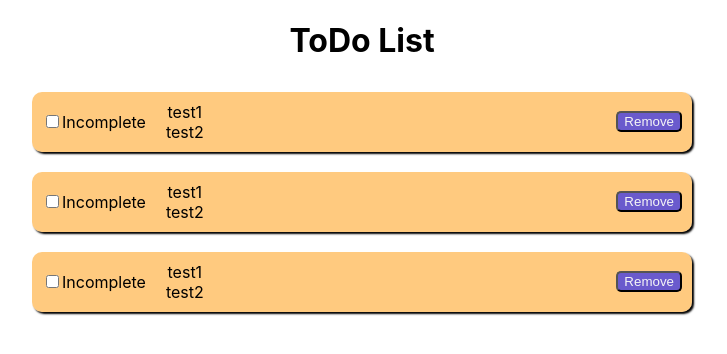
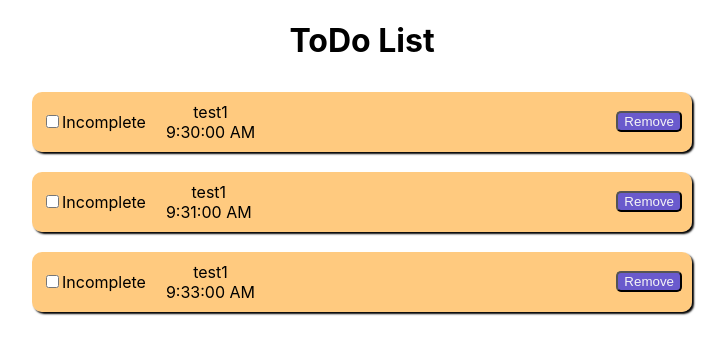
Before and after one commit to herilynn/basicToDoList, a React (Create React App) app: page / in a window 1280 px wide. Shown: the top 354 px of the page, without its empty margins (278-1005 px from the left). Built offline with nearby package versions, Linux system fonts and the light colour scheme.

Commit message:
Change dates to actual dates and displays it sorted

```diff
--- a/src/App.js
+++ b/src/App.js
@@ -7,10 +7,13 @@ import { useState } from 'react';
 function App() {
 
   const tasks = [
-    {name: 'test1', time: 'test2', complete: 'no', id: '1'},
-    {name: 'test1', time: 'test2', complete: 'no', id: '2'},
-    {name: 'test1', time: 'test2', complete: 'no', id: '3'}
-  ]
+    {name: 'test1', time: new Date('2024-06-30T09:31:00'), complete: 'no', id: '1'},
+    {name: 'test1', time: new Date('2024-06-30T09:30:00'), complete: 'no', id: '2'},
+    {name: 'test1', time: new Date('2024-06-30T09:33:00'), complete: 'no', id: '3'}
+];
+
+  tasks.sort((a, b) => a.time - b.time)
+
 
   const [allTasks, setAllTasks] = useState(tasks)
 
--- a/src/components/TaskList/Task.jsx
+++ b/src/components/TaskList/Task.jsx
@@ -16,6 +16,8 @@ const Task = ({name, time, id, onRemoveHandler}) => {
 
     }
 
+    const formattedTime = new Date(time).toLocaleTimeString()
+
     return (
         <div className={`task ${isChecked ? "complete" : ""}`}>
             <label>
@@ -24,7 +26,7 @@ const Task = ({name, time, id, onRemoveHandler}) => {
             </label>
             <div>
                 <div className="task-name">{name}</div>
-                <div className="task-time">{time}</div>
+                <div className="task-time">{formattedTime}</div>
             </div>
             <button type="submit" onClick={RemoveHandler}>Remove</button>
         </div>
```
